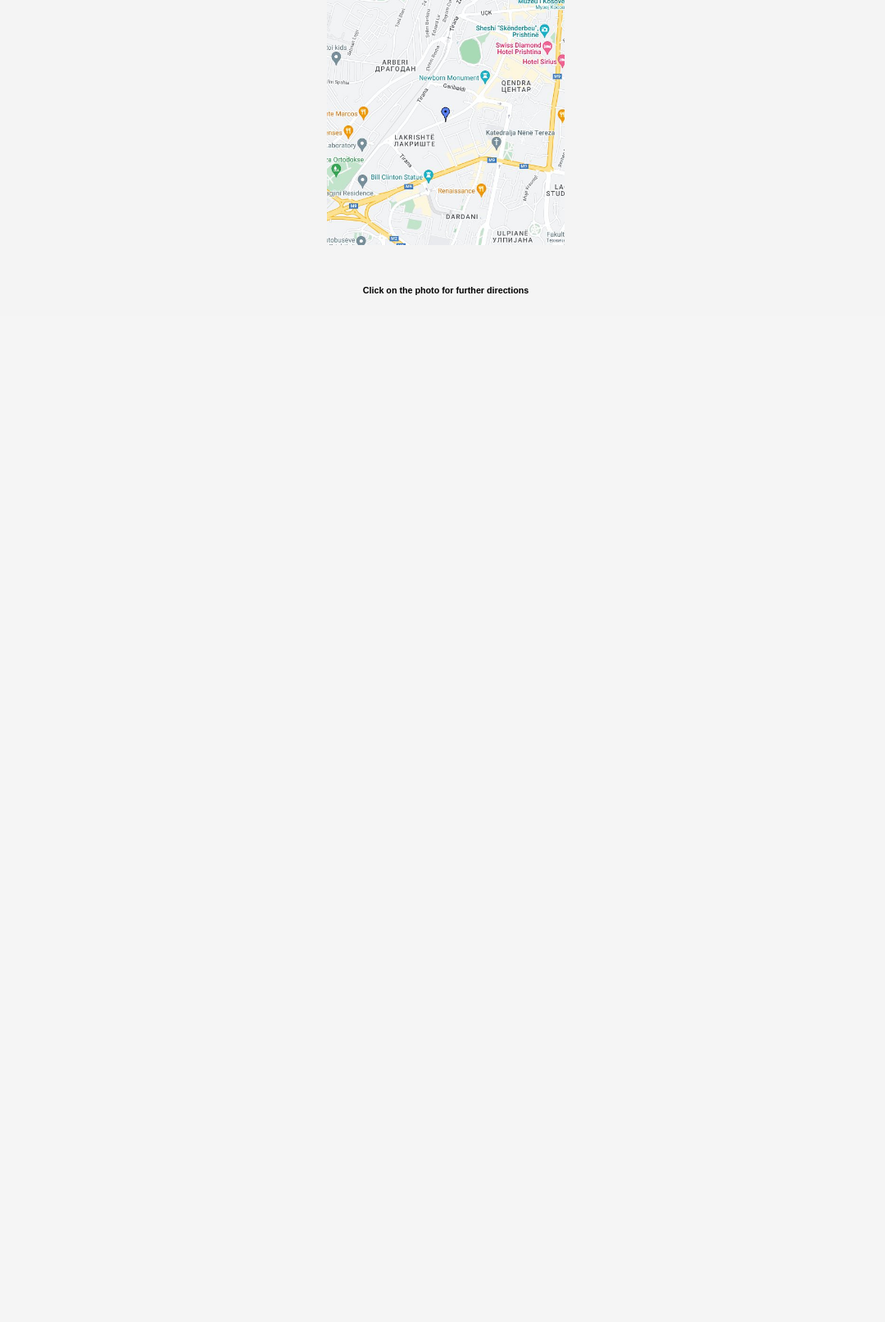
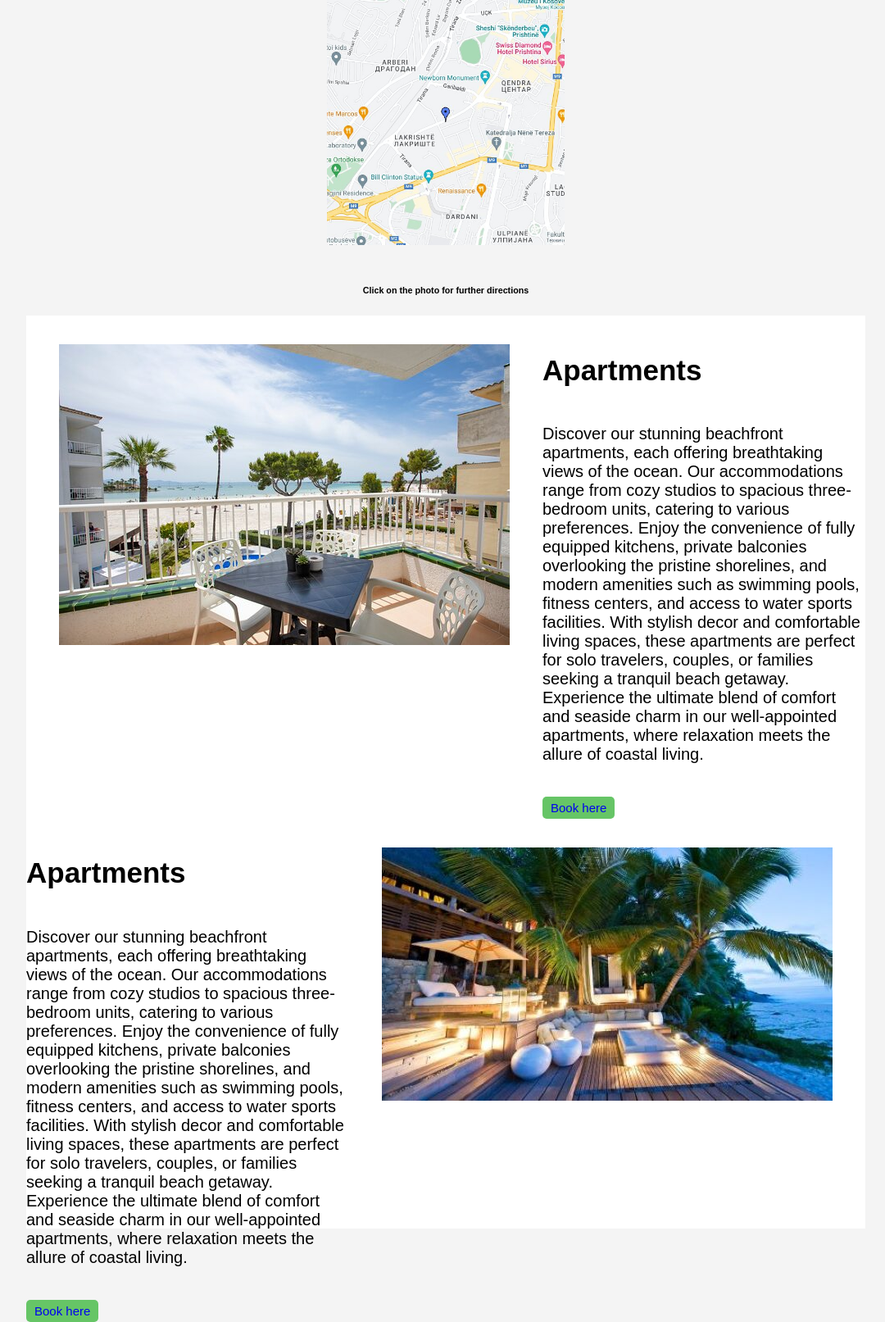
Before and after one commit to OketaShuki/ProjektiFinalWeb, a PHP site: page / in a window 1280 px wide. Shown: the part 840-2453 px from the top of the page at 82% size, without its empty margins (96-1176 px from the left). Before the commit the page ends 1200 px from the top, so only its background shows below. Run offline with PHP 8.4, Linux system fonts and the light colour scheme.

Commit message:
Vendosja dhe stilizimi i div-ave me html dhe css poashtu vendosja e 2 fotove

```diff
--- a/index.html
+++ b/index.html
@@ -70,7 +70,44 @@
                     </a>
                     <h6>Click on the photo for further directions</h6>
                 </div>
+        </div>
+
+        <div class="pershkrimet-container">
+            <div class="row">
+                 <div class="pershkrimi">
+                    <figure>
+                        <img src="images/image.jpg">
+                    </figure>
+                </div>
+                <div class="pershkrimi">
+                    <h4>Apartments</h4>
+                    <div class="paragrafi">
+                        <p>Discover our stunning beachfront apartments, each offering breathtaking views of the ocean. Our accommodations range from cozy studios to spacious three-bedroom units, catering to various preferences. Enjoy the convenience of fully equipped kitchens, private balconies overlooking the pristine shorelines, and modern amenities such as swimming pools, fitness centers, and access to water sports facilities. With stylish decor and comfortable living spaces, these apartments are perfect for solo travelers, couples, or families seeking a tranquil beach getaway. Experience the ultimate blend of comfort and seaside charm in our well-appointed apartments, where relaxation meets the allure of coastal living.
+                        </p>
+                    </div>
+                    <div class="a">
+                        <a href="contactus.html" class="butonii">Book here</a>
+                    </div>
+                </div>
             </div>
+            <div class="row1">
+                <div class="pershkrimi1">
+                    <h4>Apartments</h4>
+                    <div class="paragrafi1">
+                        <p>Discover our stunning beachfront apartments, each offering breathtaking views of the ocean. Our accommodations range from cozy studios to spacious three-bedroom units, catering to various preferences. Enjoy the convenience of fully equipped kitchens, private balconies overlooking the pristine shorelines, and modern amenities such as swimming pools, fitness centers, and access to water sports facilities. With stylish decor and comfortable living spaces, these apartments are perfect for solo travelers, couples, or families seeking a tranquil beach getaway. Experience the ultimate blend of comfort and seaside charm in our well-appointed apartments, where relaxation meets the allure of coastal living.
+                        </p>
+                    </div>
+                    <div class="a1">
+                        <a href="contactus.html" class="butoni1">Book here</a>
+                    </div>
+                </div>
+                <div class="pershkrimi1">
+                    <figure>
+                        <img src="images/imagee.jpg">
+                    </figure>
+                </div>
+            </div>
+        </div>
     </main>
 
     <script src="script.js"></script>
--- a/style.css
+++ b/style.css
@@ -133,3 +133,94 @@ button {
   height: auto;
 
 }
+
+.pershkrimet-container{
+  max-width: 80%;
+  margin-right: auto;
+  margin-left: auto;
+  background-color: white;
+}
+
+.row{
+  display: flex;
+}
+
+.pershkrimi{
+  flex-grow: 1;
+  max-width: 100%;
+  font-size: 35px;
+  justify-content: center;
+}
+
+
+.paragrafi{
+  font-size: 20px;
+}
+
+.a{
+  display: flex;
+  justify-content: flex-start;
+  align-items: flex-start;
+}
+
+.a img{
+  width: 30%;
+  display: inline;
+  padding: 10px 40px;
+}
+
+.a{
+  font-size: 15px;
+}
+
+.butonii{
+  background-color: rgb(102, 197, 102);
+  padding: 5px 10px;
+  border-radius: 5px;
+  display: inline-block;
+   text-decoration: none;
+  /*padding: 10px;*//*per me zgjeru buttonin*/
+  margin-top: 5%;
+}
+
+/*divi i dyte*/
+.row1{
+  display: flex;
+}
+
+.pershkrimi1{
+  max-width: 100%;
+  font-size: 35px;
+  justify-content: center;
+  max-height: 500px;
+}
+
+.paragrafi1{
+  font-size: 20px;
+}
+
+.a1{
+  display: flex;
+  justify-content: flex-start;
+  align-items: flex-start;
+}
+
+.a1 img{
+  width: 30%;
+  display: inline;
+  padding: 10px 40px;
+}
+
+.a1{
+  font-size: 15px;
+}
+
+.butoni1{
+  background-color: rgb(102, 197, 102);
+  padding: 5px 10px;
+  border-radius: 5px;
+  display: inline-block;
+  text-decoration: none;
+  /*padding: 20px;*/ /*per me zgjanu butonin*/
+  margin-top: 5%;
+}
```
Also changed, not shown: images/image.jpg (added), images/imagee.jpg (added).
